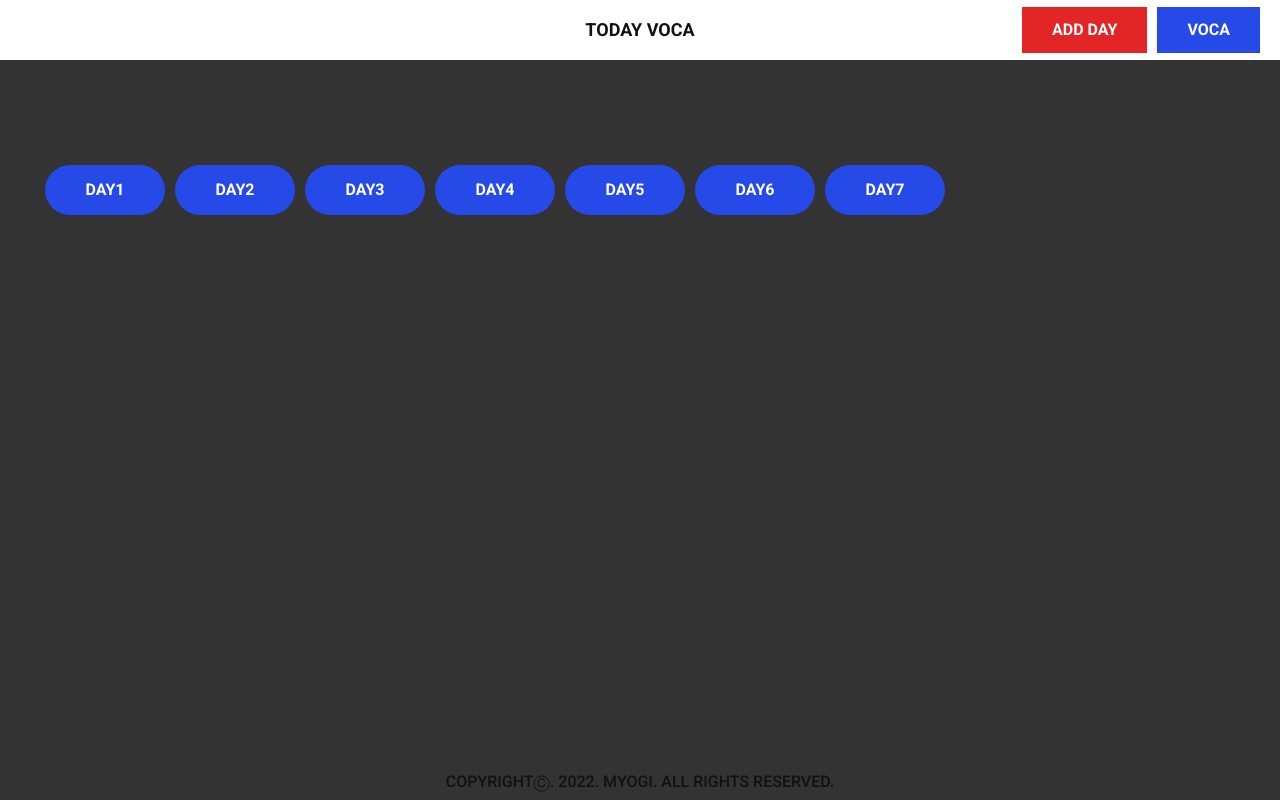
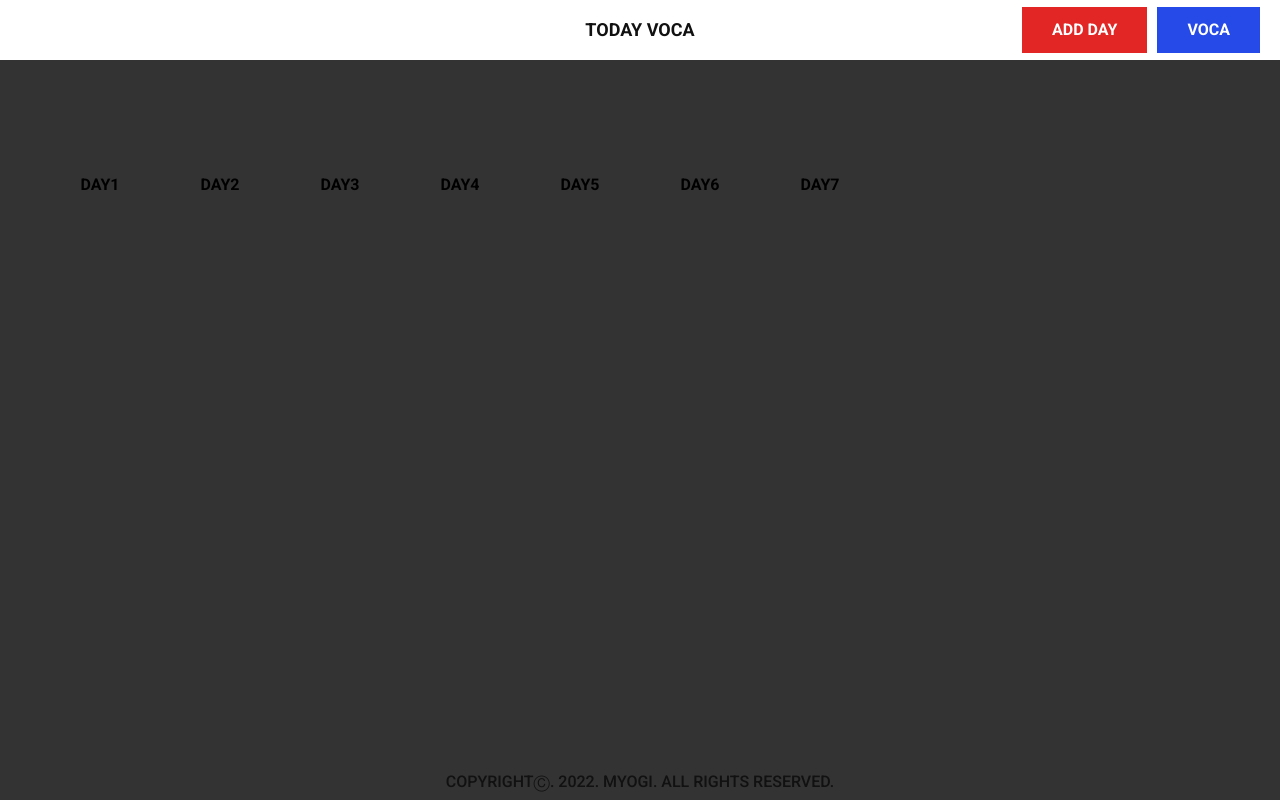
Before and after one commit to myooogi/voca-app, a React (Create React App) app: page / in a window 1280 px wide. Built offline with nearby package versions, Linux system fonts and the light colour scheme; data requests are answered from the project's data file.

Commit message:
css 수정 20220831 upload

```diff
--- a/src/css/layout.css
+++ b/src/css/layout.css
@@ -116,20 +116,15 @@ a {
   justify-content: flex-start;
   flex-wrap: wrap;
 }
-.days li {
-  margin: 5px;
-}
 .days li a {
   display: flex;
   width: 120px;
   height: 50px;
-  background-color: rgb(38, 74, 231);
-  color: #fff;
+  color: #000;
   justify-content: center;
   align-items: center;
   text-transform: uppercase;
   font-weight: 700;
-  border-radius: 100px;
 }
 
 .vocas {
--- a/src/scss/layout.scss
+++ b/src/scss/layout.scss
@@ -117,18 +117,15 @@ a {
   justify-content: flex-start;
   flex-wrap: wrap;
   li {
-    margin: 5px;
     a {
       display: flex;
       width: 120px;
       height: 50px;
-      background-color: $blue;
-      color: #fff;
+      color: $main-color;
       justify-content: center;
       align-items: center;
       text-transform: uppercase;
       font-weight: 700;
-      border-radius: 100px;
     }
   }
 }
```
Also changed, not shown: src/css/layout.min.css (+1 -1 lines).
